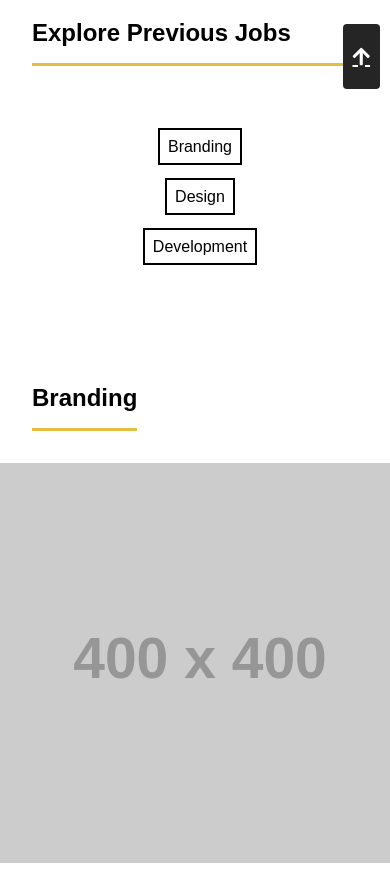
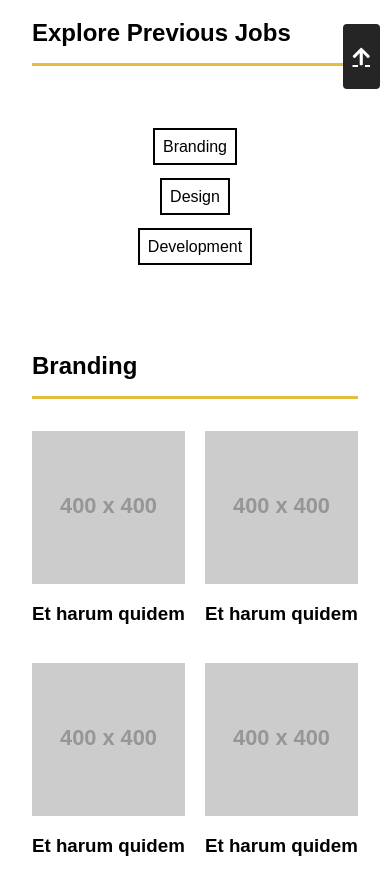
Before and after one commit to shahdgerdi/eksamen_2023, a plain HTML site: page products.html in a window 390 px wide. Shown: the part 745-1628 px from the top of the page. Drawn offline with Linux system fonts and the light colour scheme; placeholder pictures from the web are drawn by us.

Commit message:
Flex grow
Ordnet product siden med flex grow og andre former for organisering

```diff
--- a/css/style.css
+++ b/css/style.css
@@ -489,7 +489,6 @@ footer {
 */
 
 
-
 /* Portfolio området  */
 .portfolio-intro {
     display: flex;
@@ -550,43 +549,14 @@ footer {
 
 /* BRANDING OMRÅDET */
 
-#branding {
-    display: flex;
-    flex-wrap: wrap; /* hvis du ønsker at elementene skal kunne flyte til neste linje */
 
-
-}
-
-#branding article {
-    flex-grow: 1; /* Dette får hvert artikkel-element til å vokse og fylle tilgjengelig plass */
-
-}
-
-#branding img {
-    flex-grow: 1; /* Dette får hvert artikkel-element til å vokse og fylle tilgjengelig plass */
-    width: 400px; /* Dette sørger for at bildet fyller artikkelelementet */
-    height: 400px; /* Beholder bildets aspekt ratio */
-    max-width: 929px;
-
-}
-
-
-
-
+/* Fikser underlinje for branding delen */
 .branding-title {
     border-bottom: solid 3px #e6bd43;
     margin: 2rem;
     padding-bottom:1rem;
     padding-top:2rem;
 }
-
-
-
-
-
-
-
-
 
 
 
@@ -601,11 +571,6 @@ footer {
 
 
 
-
-
-
-
-
 /* Development området */
 
 .development-title{
@@ -613,6 +578,41 @@ footer {
     margin: 2rem;
     padding:1rem;
 }
+
+
+/* FELLES STILER FOR ALLE 3 ULIKE SEKSJONENE */
+
+#branding, #design, #development {
+    display: flex;
+    flex-wrap: wrap;
+    gap: 20px;
+    margin: 2rem;
+    box-sizing: border-box;
+  }
+
+  #branding article, #design article, #development article {
+    /* Kode hentet fra: https://developer.mozilla.org/en-US/docs/Web/CSS/CSS_flexible_box_layout/Controlling_ratios_of_flex_items_along_the_main_axis */
+    flex-grow: 1;
+    flex-shrink: 1;
+    flex-basis: 30%;
+    max-width: 692px; /*Setter på max-widht slikt at placeholders ikke blir større enn 629px*/
+  }
+
+  #branding article img, #design article img, #development article img {
+    width: 100%;
+    height: auto;
+    display: block;
+  }
+
+
+  /* HOVER EFFEKT PÅ PLACEHOLDERSENE */
+/* Kode for hover effekt. Hentet fra: https://thoughtbot.com/blog/transitions-and-transforms */
+  #branding article:hover, #design article:hover, #development article:hover {
+    transform: scale(1.05); /* Lett zoom-effekt */
+    transition: all 0.3s ease-in-out; /* Gjør overgangen glatt */
+}
+
+
 
 
 
@@ -822,9 +822,6 @@ footer {
         align-items: center;
     }
 
-    /* Bakgrunnsbilde */
-    .about-company img {
-    }
 
     /* Content */
     .content {
--- a/products.html
+++ b/products.html
@@ -19,6 +19,7 @@
         </a>
         <nav>
             <ul>
+
                 <li><a href="index.html">Home</a></li>
                 <li><a href="portfolio.html" class="active">Portfolio</a></li>
                 <li><a href="about.html">About</a></li>
@@ -41,45 +42,51 @@
         <nav class="portfolio-navigation">
             <h2 class="explore">Explore Previous Jobs</h2>
             <ul class="portfolio-navigation-list">
-                <li class="portfolio-navigation-item"><a href="#branding" class="portfolio-navigation-link">Branding</a></li>
-                <li class="portfolio-navigation-item"><a href="#design" class="portfolio-navigation-link">Design</a></li>
-                <li class="portfolio-navigation-item"><a href="#development" class="portfolio-navigation-link">Development</a></li>
+                <li class="portfolio-navigation-item">
+                    <a href="#branding-title" class="portfolio-navigation-link">Branding</a>
+                </li>
+                <li class="portfolio-navigation-item">
+                    <a href="#design-title" class="portfolio-navigation-link">Design</a>
+                </li>
+                <li class="portfolio-navigation-item">
+                    <a href="#development-title" class="portfolio-navigation-link">Development</a>
+                </li>
             </ul>
         </nav>
 
 
-        <!-- Seksjon for Branding-->
-        <section id="branding">
-        <h2 class="branding-title">Branding</h2>
-            <!-- Branding Artikkelkort 1 -->
+        <!-- Section for Branding -->
+        <h2 id="branding-title" class="branding-title">Branding</h2>
+        <section id="branding" aria-label="Branding section">
+            <!-- Branding Article Card 1 -->
             <article>
                 <img src="https://placehold.co/400x400/png" alt="Branding project image 1">
                 <h3>Et harum quidem</h3>
             </article>
-            <!-- Branding Artikkelkort 2 -->
+            <!-- Branding Article Card 2 -->
             <article>
-                <img src="https://placehold.co/400x400/png" alt="Branding project image 1">
+                <img src="https://placehold.co/400x400/png" alt="Branding project image 2">
                 <h3>Et harum quidem</h3>
             </article>
-
-            <!-- Branding Artikkelkort 3 -->
+            <!-- Branding Article Card 3 -->
             <article>
-                <img src="https://placehold.co/400x400/png" alt="Branding project image 1">
+                <img src="https://placehold.co/400x400/png" alt="Branding project image 3">
                 <h3>Et harum quidem</h3>
             </article>
-
-            <!-- Branding Artikkelkort 4 -->
+            <!-- Branding Article Card 4 -->
             <article>
-                <img src="https://placehold.co/400x400/png" alt="Branding project image 1">
+                <img src="https://placehold.co/400x400/png" alt="Branding project image 4">
                 <h3>Et harum quidem</h3>
             </article>
         </section>
 
 
 
+
         <!-- Seksjon for Design-->
-        <section id="design">
-            <h2 class="design-title">Design</h2>
+
+        <h2 id="design-title" class="design-title">Design</h2>
+        <section id="design" aria-label="Design seksjon">
             <!-- Design Artikkelkort 1 -->
             <article>
                 <img src="https://placehold.co/400x400/png" alt="Branding project image 1">
@@ -97,16 +104,11 @@
                 <img src="https://placehold.co/400x400/png" alt="Branding project image 1">
                 <h3>Et harum quidem</h3>
             </article>
-
         </section>
 
-
-
-
          <!-- Seksjon for Development-->
-         <section id="development">
-            <h2 class="development-title">Development</h2>
-
+         <h2 id="development-title" class="development-title">Development</h2>
+         <section id="development" aria-label="Development seksjon">
             <!-- Development Artikkelkort 1 -->
             <article>
                 <img src="https://placehold.co/400x400/png" alt="Branding project image 1">
@@ -119,7 +121,6 @@
                 <h3>Et harum quidem</h3>
             </article>
         </section>
-
     </main>
 
     <!-- Footer section -->
```
